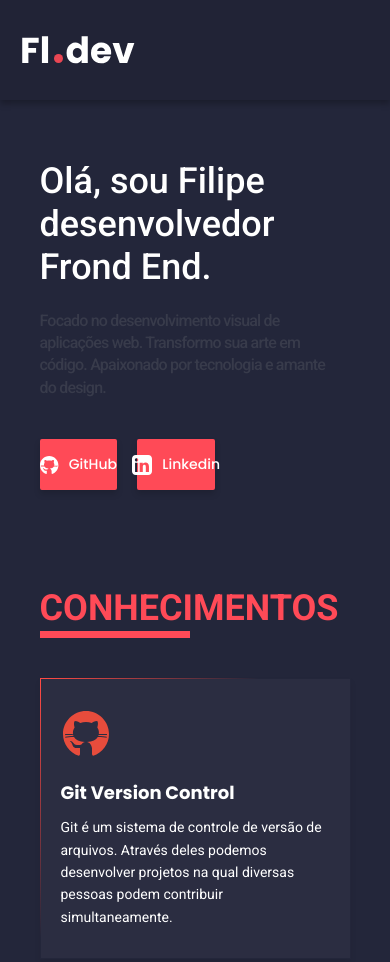
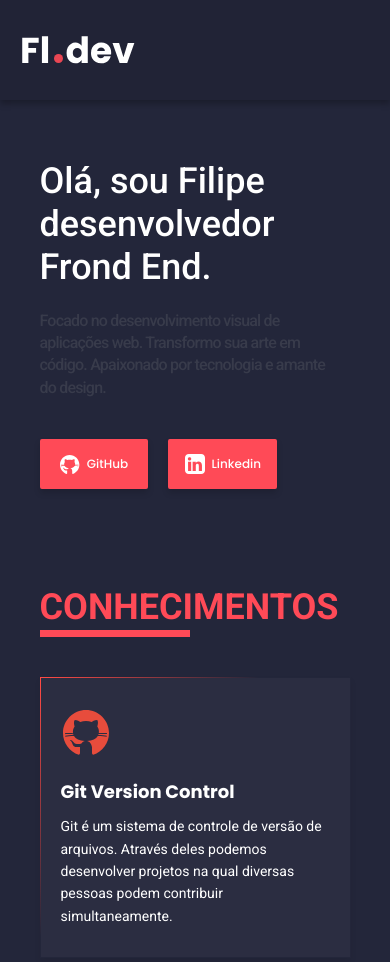
Before and after one commit to flimamcz/portfolio, a plain HTML site: page index.html in a window 390 px wide. Shown: the top 962 px of the page. Drawn offline with Linux system fonts and the light colour scheme.

Commit message:
Ajustado responsividade mobile e tablet

```diff
--- a/assets/css/responsive.css
+++ b/assets/css/responsive.css
@@ -4,13 +4,53 @@
   .flex {
     grid-template-columns: repeat(2, 1fr);
   }
+
+  .logo{
+    min-width: 150px;
+  }
+
+  .btn-intro span{
+    font-family: 'Poppins', sans-serif;
+    font-size: 1.2rem;
+    font-weight: 500;
+    color: #fff;
+  }
+
+  .btn-intro{
+    gap: 7px;
+    width: 28%;
+    padding: 13px 10px;
+    margin-top: 20px;
+    box-shadow: 0 4px 6px rgba(0, 0, 0, 0.15);
+    transition: .4s;
+    border-radius: 0.19rem;
+  }
+
 }
+
+
+@media (min-width: 720px) and (max-width: 900px) {
+  .btn-intro{
+    width: 35%;
+  }
+
+  .nav-menu li a{
+    font-size: 1.4rem;
+  }
+}
+
 
 /* MOBILE */
 
 @media (max-width: 720px) {
+
   .grid {
     padding: 0 20px;
+  }
+
+  .logo{
+    display: grid;
+    justify-content: center;
   }
 
   .flex {
@@ -25,6 +65,8 @@
   .text-introduction h1 {
     font-size: 3.6rem;
   }
+
+
 
   .btn-intro {
     padding: 15px;
@@ -55,6 +97,11 @@
     font-size: 1.4rem;
   }
 
+  .btn-intro{
+    gap: 0.7rem;
+    width: 35%;
+  }
+
 }
 
 /* TABLET */
```
